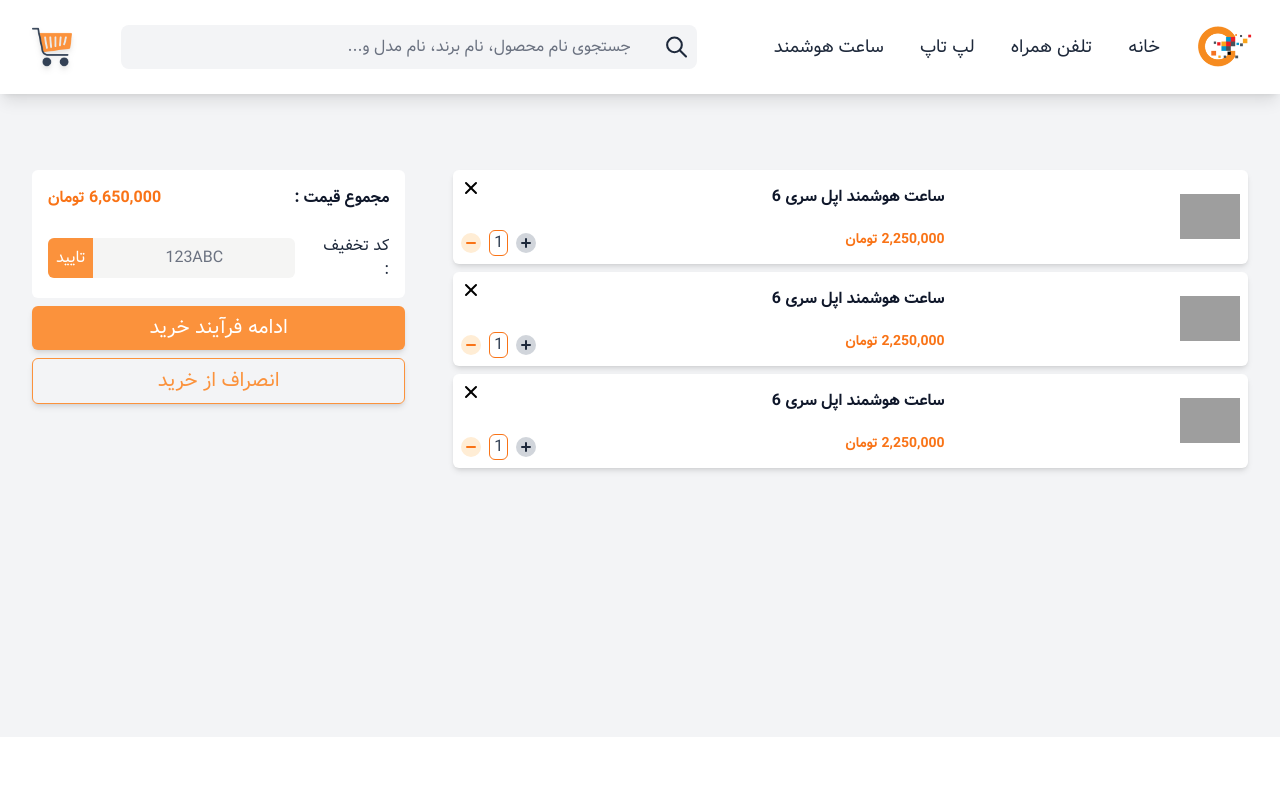
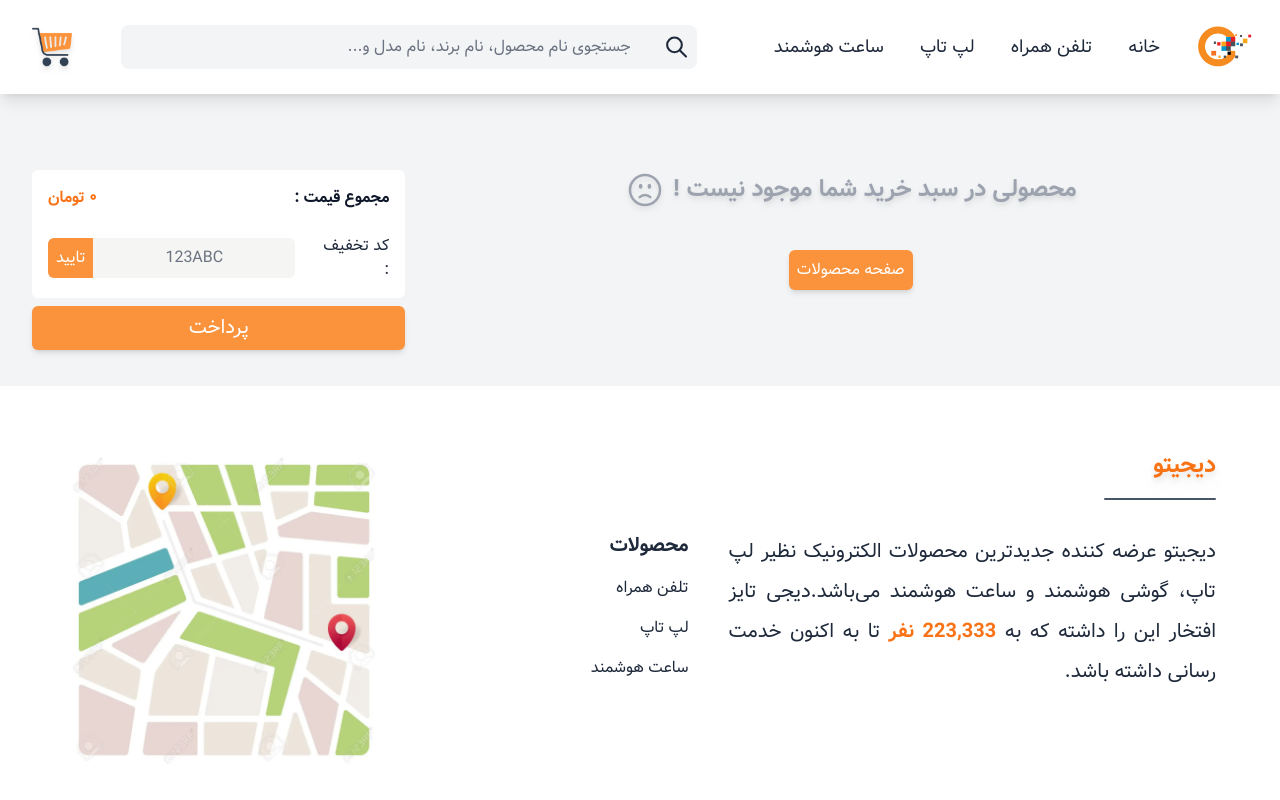
Before and after one commit to Reza2478/digito, a React (Create React App) app: page /shopcart in a window 1280 px wide. Shown: the top 800 px of the page. Built offline with nearby package versions, Linux system fonts and the light colour scheme; grey boxes are pictures that could not be loaded.

Commit message:
Functions were written for shopping cart operations

```diff
--- a/public/index.html
+++ b/public/index.html
@@ -3,7 +3,7 @@
 
 <head>
   <meta charset="utf-8" />
-  <link rel="icon" href="%PUBLIC_URL%/favicon.ico" />
+  <link rel="icon" href="%PUBLIC_URL%/logo.png" />
   <meta name="viewport" content="width=device-width, initial-scale=1" />
   <meta name="theme-color" content="#000000" />
   <meta name="description" content="Web site created using create-react-app" />
--- a/src/App.js
+++ b/src/App.js
@@ -1,5 +1,5 @@
 import React from "react";
-import {Routes ,Route} from 'react-router-dom'
+import { Routes, Route } from "react-router-dom";
 
 //Components
 import Home from "./Pages/Home";
@@ -10,17 +10,20 @@
 //Context
 import ProductContextProvider from "./Context/ProductContextProvider";
 import FilterContextProvider from "./Context/FilterContextProvider";
+import CartContextProvider from "./Context/CartContextProvider";
 
 function App() {
   return (
     <ProductContextProvider>
       <FilterContextProvider>
-        <Routes>
-          <Route path="/" element={<Home/>}/>
-          <Route path="/products/:id" element={<Productdetail/>} />
-          <Route path='/category' element={<Category/>} />
-          <Route path='/shopcart' element={<Shopcart/>} />
-        </Routes>
+        <CartContextProvider>
+          <Routes>
+            <Route path="/" element={<Home />} />
+            <Route path="/products/:id" element={<Productdetail />} />
+            <Route path="/category" element={<Category />} />
+            <Route path="/shopcart" element={<Shopcart />} />
+          </Routes>
+        </CartContextProvider>
       </FilterContextProvider>
     </ProductContextProvider>
   );
--- a/src/Components/content/product/Information.js
+++ b/src/Components/content/product/Information.js
@@ -24,7 +24,7 @@
             <Specification details={details}/>
           </div>
         </div>
-        <Sellerdetail scale="T&D" price={price}/>
+        <Sellerdetail scale="T&D" price={price} productInfo={productInfo}/>
       </div>
       <div className="flex flex-col">
         <Review />
--- a/src/Components/content/shopcart/Cart.js
+++ b/src/Components/content/shopcart/Cart.js
@@ -1,29 +1,51 @@
-import React from "react";
+import React, { useContext } from "react";
 
-const Cart = () => {
+//Helper
+import { enTofn } from "../../helper/functions";
+
+//Context
+import { CartContext } from "../../../Context/CartContextProvider";
+
+//Component
+import Specification from "../product/Specification";
+
+const Cart = ({ product }) => {
+  const { dispatch } = useContext(CartContext);
+
   return (
     <div className="mb-2 flex items-center justify-between rounded-md bg-white p-2 shadow-md">
-      <img className="max-w-[60px]" src="../assets/img/Cart/1.png" alt="apple watch" />
-      <div className="flex flex-col gap-y-5">
-        <span className="text-base font-bold text-slate-900">ساعت هوشمند اپل سری 6</span>
-        <span className="text-sm font-semibold text-orange-500">2,250,000 تومان</span>
+      <div className="flex items-center gap-x-10">
+        <img className="w-20" src={product.images[0]} alt="pic" />
+        <div className="flex flex-col gap-y-5">
+          <span className="text-sm md:text-base font-bold text-slate-900">{product.model}</span>
+
+          <span className="text-sm font-semibold text-orange-500">{enTofn(product.price)} تومان</span>
+        </div>
       </div>
-      <div className="flex   flex-col items-end gap-y-8">
-        <svg xmlns="http://www.w3.org/2000/svg" className="h-5 w-5 cursor-pointer" viewBox="0 0 20 20" fill="currentColor">
-          <path fill-rule="evenodd" d="M4.293 4.293a1 1 0 011.414 0L10 8.586l4.293-4.293a1 1 0 111.414 1.414L11.414 10l4.293 4.293a1 1 0 01-1.414 1.414L10 11.414l-4.293 4.293a1 1 0 01-1.414-1.414L8.586 10 4.293 5.707a1 1 0 010-1.414z" clip-rule="evenodd" />
+      <div className="flex flex-col items-end gap-y-8">
+        <svg onClick={() => dispatch({ type: "REMOVE", payload: product })} xmlns="http://www.w3.org/2000/svg" className="h-5 w-5 cursor-pointer" viewBox="0 0 20 20" fill="currentColor">
+          <path fillRule="evenodd" d="M4.293 4.293a1 1 0 011.414 0L10 8.586l4.293-4.293a1 1 0 111.414 1.414L11.414 10l4.293 4.293a1 1 0 01-1.414 1.414L10 11.414l-4.293 4.293a1 1 0 01-1.414-1.414L8.586 10 4.293 5.707a1 1 0 010-1.414z" clipRule="evenodd" />
         </svg>
         <div className="flex items-center justify-between gap-x-2">
-          <div className="flex h-5 w-5 items-center justify-center rounded-full bg-gray-300 text-slate-800">
+          <div onClick={() => dispatch({ type: "INCREASE", payload: product })} className="flex h-5 w-5 items-center justify-center rounded-full bg-gray-300 text-slate-800">
             <svg xmlns="http://www.w3.org/2000/svg" className="h-5 w-5 cursor-pointer" viewBox="0 0 20 20" fill="currentColor">
-              <path fill-rule="evenodd" d="M10 5a1 1 0 011 1v3h3a1 1 0 110 2h-3v3a1 1 0 11-2 0v-3H6a1 1 0 110-2h3V6a1 1 0 011-1z" clip-rule="evenodd" />
+              <path fillRule="evenodd" d="M10 5a1 1 0 011 1v3h3a1 1 0 110 2h-3v3a1 1 0 11-2 0v-3H6a1 1 0 110-2h3V6a1 1 0 011-1z" clipRule="evenodd" />
             </svg>
           </div>
-          <div className="border-1 rounded-md border border-orange-500 px-1 text-slate-700">1</div>
-          <div className="flex h-5 w-5 items-center justify-center rounded-full bg-orange-100 text-orange-500">
-            <svg xmlns="http://www.w3.org/2000/svg" className="h-5 w-5 cursor-pointer" viewBox="0 0 20 20" fill="currentColor">
-              <path fill-rule="evenodd" d="M5 10a1 1 0 011-1h8a1 1 0 110 2H6a1 1 0 01-1-1z" clip-rule="evenodd" />
-            </svg>
-          </div>
+          <div className="border-1 rounded-md border border-orange-500 px-1 text-slate-700">{product.quantity}</div>
+          {product.quantity > 1 ? (
+            <div onClick={() => dispatch({ type: "DECREASE", payload: product })} className="flex h-5 w-5 items-center justify-center rounded-full bg-orange-100 text-orange-500">
+              <svg xmlns="http://www.w3.org/2000/svg" className="h-5 w-5 cursor-pointer" viewBox="0 0 20 20" fill="currentColor">
+                <path fillRule="evenodd" d="M5 10a1 1 0 011-1h8a1 1 0 110 2H6a1 1 0 01-1-1z" clipRule="evenodd" />
+              </svg>
+            </div>
+          ) : (
+            <div onClick={() => dispatch({ type: "REMOVE", payload: product })} className="flex h-5 w-5 items-center justify-center rounded-full bg-orange-100 text-orange-500">
+              <svg xmlns="http://www.w3.org/2000/svg" fill="none" viewBox="0 0 24 24" strokeWidth="1.5" stroke="currentColor" className="h-5 w-5 cursor-pointer">
+                <path strokeLinecap="round" strokeLinejoin="round" d="M14.74 9l-.346 9m-4.788 0L9.26 9m9.968-3.21c.342.052.682.107 1.022.166m-1.022-.165L18.16 19.673a2.25 2.25 0 01-2.244 2.077H8.084a2.25 2.25 0 01-2.244-2.077L4.772 5.79m14.456 0a48.108 48.108 0 00-3.478-.397m-12 .562c.34-.059.68-.114 1.022-.165m0 0a48.11 48.11 0 013.478-.397m7.5 0v-.916c0-1.18-.91-2.164-2.09-2.201a51.964 51.964 0 00-3.32 0c-1.18.037-2.09 1.022-2.09 2.201v.916m7.5 0a48.667 48.667 0 00-7.5 0" />
+              </svg>
+            </div>
+          )}
         </div>
       </div>
     </div>
--- a/src/Components/content/shopcart/Operationbtn.js
+++ b/src/Components/content/shopcart/Operationbtn.js
@@ -1,9 +1,16 @@
-import React from "react";
+import React, { useContext } from "react";
 
-const Operationbtn = ({ op }) => {
+//Context
+import { CartContext } from "../../../Context/CartContextProvider";
+
+const Operationbtn = () => {
+  const { dispatch } = useContext(CartContext);
+
   return (
-    <div className={`mt-24 flex md:mt-2 ${op==='refuse'&& 'hidden md:flex'}`}>
-      <button className={`flex w-full justify-center rounded-md ${op === "checkout" ? "bg-orange-400 " : "border border-orange-400 bg-transparent "} p-4 shadow-md md:py-2`}>{op === "checkout" ? <p className="text-xl text-white ">ادامه فرآیند خرید</p> : <p className="text-xl text-orange-400 ">انصراف از خرید</p>}</button>
+    <div className="mt-24 flex md:mt-2">
+      <button onClick={() => dispatch({ type: "CHECKOUT" })} className="flex w-full justify-center rounded-md bg-orange-400   p-4 text-xl text-white shadow-md md:py-2">
+        <p>پرداخت</p>
+      </button>
     </div>
   );
 };
--- a/src/Components/content/shopcart/Totalprice.js
+++ b/src/Components/content/shopcart/Totalprice.js
@@ -1,13 +1,20 @@
-import React, { useState } from "react";
+import React, { useState,useContext } from "react";
+
+//Context
+import { CartContext } from "../../../Context/CartContextProvider";
+
+//Helper
+import { enTofn } from "../../helper/functions";
 
 const Totalprice = () => {
   const [visible, setVisible] = useState(false);
+  const {state}=useContext(CartContext)
 
   return (
     <div className=" flex flex-col justify-center gap-y-6 rounded-md bg-white p-4">
       <div className="flex items-center justify-between">
         <span className="font-bold text-slate-900">مجموع قیمت :</span>
-        <span className="font-bold text-orange-500">6,650,000 تومان</span>
+        <span className="font-bold text-orange-500">{enTofn(state.total)} تومان</span>
       </div>
       <div className=" flex items-center justify-between text-slate-800">
         <p className="">کد تخفیف :</p>
--- /dev/null
+++ b/src/Context/CartContextProvider.js
@@ -0,0 +1,77 @@
+import React, { useReducer, createContext } from "react";
+
+const initialState = {
+  selectedItems: [],
+  total: 0,
+  checkout: false,
+  itemscounter: 0,
+};
+
+export const CartContext = createContext();
+
+const sumItems = (data) => {
+  const itemsCounter = data.reduce((total, product) => total + product.quantity, 0);
+  let total = data.reduce((total, product) => total + product.quantity * product.price, 0).toFixed(2);
+  return { itemsCounter, total };
+};
+
+const reducer = (state, action) => {
+  console.log(state);
+  switch (action.type) {
+    case "ADD_ITEM":
+      if (!state.selectedItems.find((item) => item.id === action.payload.id)) {
+        state.selectedItems.push({
+          ...action.payload,
+          quantity: 1,
+        });
+      }
+      return {
+        ...state,
+        selectedItems: state.selectedItems,
+        ...sumItems(state.selectedItems),
+        checkout: false,
+      };
+    case "INCREASE":
+      const indexI = state.selectedItems.findIndex((item) => item.id === action.payload.id);
+      state.selectedItems[indexI].quantity++;
+      return {
+        ...state,
+        selectedItems: state.selectedItems,
+        ...sumItems(state.selectedItems),
+        checkout: false,
+      };
+    case "DECREASE":
+      const indexD = state.selectedItems.findIndex((item) => item.id === action.payload.id);
+      state.selectedItems[indexD].quantity--;
+      return {
+        ...state,
+        selectedItems: state.selectedItems,
+        ...sumItems(state.selectedItems),
+        checkout: false,
+      };
+    case "REMOVE":
+      const newSelectedItem = state.selectedItems.filter((item) => item.id !== action.payload.id);
+      return {
+        ...state,
+        selectedItems: newSelectedItem,
+        ...sumItems(newSelectedItem),
+        checkout: false,
+      };
+    case "CHECKOUT":
+      return {
+        selectedItems: [],
+        itemsCounter: 0,
+        total: 0,
+        checkout: true,
+      };
+    default:
+      return state;
+  }
+};
+
+const CartContextProvider = ({ children }) => {
+  const [state, dispatch] = useReducer(reducer, initialState);
+  return <CartContext.Provider value={{ state, dispatch }}>{children}</CartContext.Provider>;
+};
+
+export default CartContextProvider;
--- a/src/Pages/Shopcart.js
+++ b/src/Pages/Shopcart.js
@@ -1,4 +1,8 @@
-import React from "react";
+import React, { useContext } from "react";
+import { Link } from "react-router-dom";
+
+//Context
+import { CartContext } from "../Context/CartContextProvider";
 
 //Component
 import Appbar from "../Components/header/Appbar";
@@ -7,26 +11,40 @@
 import Totalprice from "../Components/content/shopcart/Totalprice";
 import Operationbtn from "../Components/content/shopcart/Operationbtn";
 import BottomNav from "../Components/content/BottomNav";
-import Footer from '../Components/content/Footer'
+import Footer from "../Components/content/Footer";
 
 const Shopcart = () => {
+  const { state } = useContext(CartContext);
   return (
     <div>
       <Appbar />
       <Navbar />
-      <div className="container mx-auto mb-9 grid max-w-screen-2xl grid-cols-12 gap-4 md:grid-rows-[55px_minmax(500px,_1fr)] md:px-4 ">
+      <div className="container mx-auto mb-9 grid max-w-screen-2xl grid-cols-12 gap-4  md:px-4 ">
         <div className="col-span-12 mt-10 flex flex-col px-4 md:col-span-8">
-          <Cart />
-          <Cart />
-          <Cart />
+          {state.selectedItems.length === 0 && (
+            <div className="flex w-full flex-col items-center justify-center text-center text-gray-400">
+              <div className="flex items-center justify-center drop-shadow-md">
+                <h1 className="text-2xl font-bold ">محصولی در سبد خرید شما موجود نیست !</h1>
+                <svg xmlns="http://www.w3.org/2000/svg" fill="none" viewBox="0 0 24 24" strokeWidth="1.5" stroke="currentColor" className="mr-2 h-10 w-10">
+                  <path strokeLinecap="round" strokeLinejoin="round" d="M15.182 16.318A4.486 4.486 0 0012.016 15a4.486 4.486 0 00-3.198 1.318M21 12a9 9 0 11-18 0 9 9 0 0118 0zM9.75 9.75c0 .414-.168.75-.375.75S9 10.164 9 9.75 9.168 9 9.375 9s.375.336.375.75zm-.375 0h.008v.015h-.008V9.75zm5.625 0c0 .414-.168.75-.375.75s-.375-.336-.375-.75.168-.75.375-.75.375.336.375.75zm-.375 0h.008v.015h-.008V9.75z" />
+                </svg>
+              </div>
+              <Link to="/" className="mt-10 rounded-md bg-orange-400 p-2 text-white shadow-md">
+                <p>صفحه محصولات</p>
+              </Link>
+            </div>
+          )}
+          {state.selectedItems.map((item, id) => (
+            <Cart key={id} product={item} />
+          ))}
         </div>
-        <div className="col-span-12 flex flex-col md:col-span-4 px-4 mt-10">
+        <div className="col-span-12 mt-10 flex flex-col px-4 md:col-span-4">
           <Totalprice />
-          <Operationbtn op='checkout' />
-          <Operationbtn op='refuse' />
+          <Operationbtn />
+
         </div>
       </div>
-      <Footer/>
+      <Footer />
       <BottomNav />
     </div>
   );
```
Also changed, not shown: src/Components/content/product/Sellerdetail.js (+7 -3 lines), src/Components/header/Header.js (+12 -12 lines), src/Components/header/Navbar.js (+18 -15 lines), public/logo.png (added), 1 other file (tests, documents, lock files or other folders).
